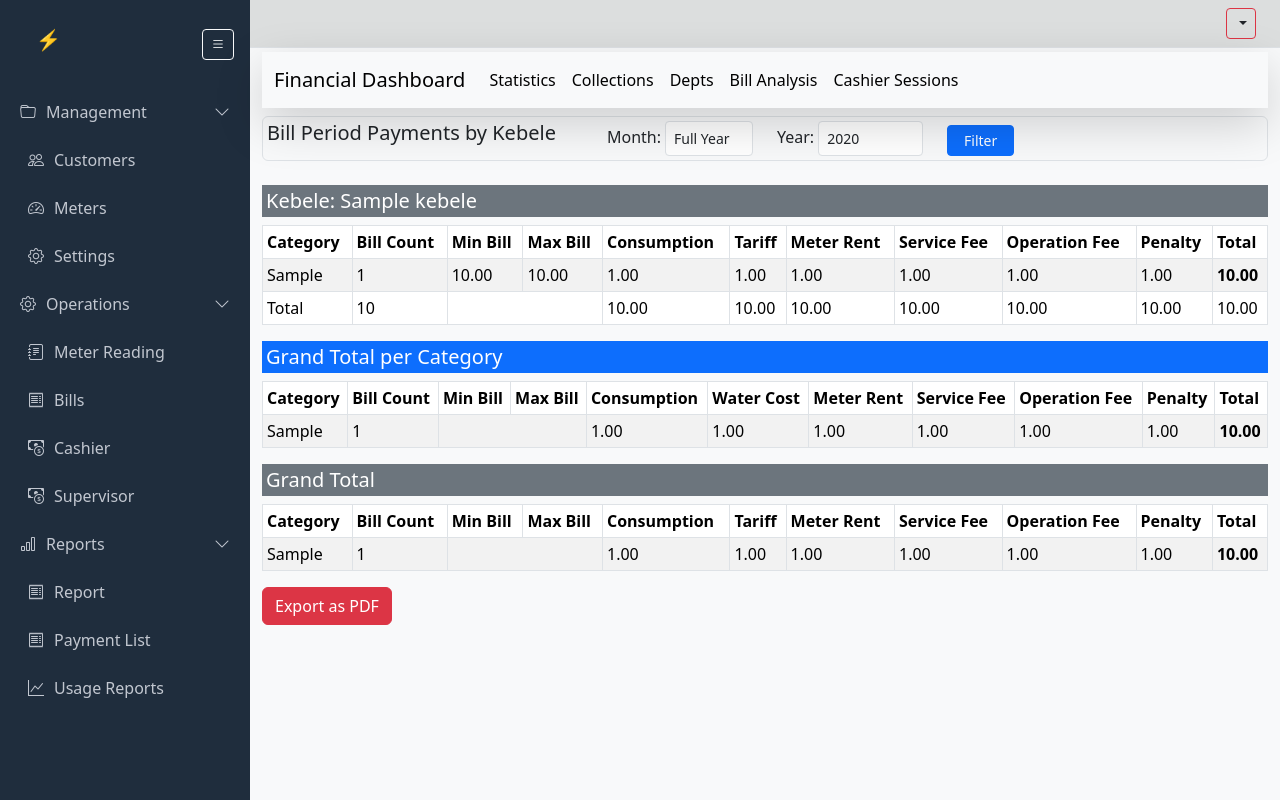
After one commit to Bahaaruukoo/utility-django, a Django app: template reports/templates/reports/kebele_category_report.html in a window 1280 px wide. The commit adds this page. Run offline with Django 5.2, Linux system fonts and the light colour scheme; the template is opened without the code that fills it: most values are stand-ins (such as "Sample title", 1, 10 or a date in 2020).

Commit message:
payment and reports

```diff
--- a/reports/services/collection_report_service.py
+++ b/reports/services/collection_report_service.py
@@ -52,10 +52,8 @@ def generate_monthly_collection_report(
         payment_date__gte=start,
         payment_date__lt=next_month
     )
-    print(payments)
     if branch:
         payments = payments.filter(branch=branch)
-
 
     # Monthly aggregation (for dashboard charts only)
     monthly_payments = Payment.objects.filter(
--- a/reports/services/debt_aging_service.py
+++ b/reports/services/debt_aging_service.py
@@ -58,7 +58,9 @@ def generate_debt_aging_report(tenant, as_of_date, branch=None):
 
     for bill in bills:
 
-        age_days = (as_of_date - bill.issue_date).days
+        #age_days = (as_of_date - bill.issue_date).days
+        age_days = (as_of_date.date() - bill.issue_date).days
+
         outstanding = bill.outstanding
 
         if age_days <= 30:
--- /dev/null
+++ b/reports/templates/reports/kebele_category_report.html
@@ -0,0 +1,205 @@
+{% extends "portal/base.html" %}
+{% block content %}
+
+<div class="container mt-1">
+    {% include 'reports/report_dashboard_header.html' %}
+
+    <!-- FILTER FORM -->
+    <form method="get" class="form-inline mb-4 p-1 border rounded bg-light ">
+        <div class="row">
+            <div class="col-4">
+                <h5 class="">Bill Period Payments by Kebele</h5>
+            </div>
+            <!-- MONTH -->
+            <div class="d-flex col-2">
+                <label class="mr-2 mt-1 me-1">Month:</label>
+                <select name="month" class="form-control form-control-sm mr-3">
+                    <option value="0" {% if selectedMonth == 0 %} selected {% endif %}>Full Year</option>
+                    {% for m in months %}
+                        <option value="{{ m }}" {% if m == selectedMonth %}selected{% endif %}>
+                            {{ m }}
+                        </option>
+                    {% endfor %}
+                </select>
+            </div>
+            <!-- YEAR -->
+            <div class="d-flex col-2">
+                <label class="mr-2 mt-1 me-1">Year:</label>
+                <select name="year" class="form-control form-control-sm mr-1">
+                    {% for y in years %}
+                        <option value="{{ y }}" {% if y == selectedYear %}selected{% endif %}>
+                            {{ y }}
+                        </option>
+                    {% endfor %}
+                </select>
+            </div>
+            <div class="col-2">
+                <button type="submit" class="btn btn-primary btn-sm px-3 mt-1">Filter</button>
+            </div>
+    </div>
+    </form>
+
+
+    <!-- REPORT -->
+    {% if reportsGroupedByKebele %}
+        {% for kebeleReport in reportsGroupedByKebele %}
+
+            <div class="mb-2">
+                <h5 class="bg-secondary text-white p-1">
+                    Kebele: {{ kebeleReport.kebele }}
+                </h5>
+
+                <table class="table table-bordered table-striped table-sm">
+                    <thead class="thead-dark">
+                        <tr>
+                            <th>Category</th>
+                            <th>Bill Count</th>
+                            <th>Min Bill</th>
+                            <th>Max Bill</th>
+                            <th>Consumption</th>
+                            <th>Tariff</th>
+                            <th>Meter Rent</th>
+                            <th>Service Fee</th>
+                            <th>Operation Fee</th>
+                            <th>Penalty</th>
+                            <th>Total</th>
+                        </tr>
+                    </thead>
+
+                    <tbody>
+                        {% for c in kebeleReport.categoryReports %}
+                        <tr>
+                            <td>{{ c.customerCategory }}</td>
+                            <td>{{ c.billCount }}</td>
+                            <td>{{ c.minBillAmount|floatformat:2 }}</td>
+                            <td>{{ c.maxBillAmount|floatformat:2 }}</td>
+                            <td>{{ c.totalConsumption|floatformat:2 }}</td>
+                            <td>{{ c.totalAmount|floatformat:2 }}</td>
+                            <td>{{ c.totalMeterRent|floatformat:2 }}</td>
+                            <td>{{ c.totalServiceCharge|floatformat:2 }}</td>
+                            <td>{{ c.totalOperationCharge|floatformat:2 }}</td>
+                            <td>{{ c.totalPenalty|floatformat:2 }}</td>
+                            <td><strong>{{ c.categoryTotal|floatformat:2 }}</strong></td>
+                        </tr>
+                        {% endfor %}
+                    </tbody>
+
+                    <tfoot class="bg-light font-weight-bold">
+                        <tr>
+                            <td>Total</td>
+                            <td>{{ kebeleReport.billCountKebeleTotal }}</td>
+                            <td colspan="2"></td>
+                            <td>{{ kebeleReport.consumptionKebeleTotal|floatformat:2 }}</td>
+                            <td>{{ kebeleReport.consCostKebeleTotal|floatformat:2 }}</td>
+                            <td>{{ kebeleReport.rentKebeleTotal|floatformat:2 }}</td>
+                            <td>{{ kebeleReport.serviceKebeleTotal|floatformat:2 }}</td>
+                            <td>{{ kebeleReport.operationKebeleTotal|floatformat:2 }}</td>
+                            <td>{{ kebeleReport.penaltyKebeleTotal|floatformat:2 }}</td>
+                            <td>{{ kebeleReport.kebeleTotal|floatformat:2 }}</td>
+                        </tr>
+                    </tfoot>
+                </table>
+            </div>
+        {% endfor %}
+    {% else %}
+        <div class="alert alert-warning">
+            No data found for selected period.
+        </div>
+    {% endif %}
+
+    <div class="mt-2">
+    <h5 class="bg-primary text-white p-1">Grand Total per Category</h5>
+
+    <table class="table table-bordered table-striped table-sm">
+        <thead class="thead-dark">
+            <tr>
+                <th>Category</th>
+                <th>Bill Count</th>
+                <th>Min Bill</th>
+                <th>Max Bill</th>
+                <th>Consumption</th>
+                <th>Water Cost</th>
+                <th>Meter Rent</th>
+                <th>Service Fee</th>
+                <th>Operation Fee</th>
+                <th>Penalty</th>
+                <th>Total</th>
+            </tr>
+        </thead>
+        <tbody>
+            {% for c in categoryTotals %}
+            <tr>
+                <td>{{ c.customerCategory }}</td>
+                <td>{{ c.billCount }}</td>
+                <td colspan="2"></td>
+                <td>{{ c.totalConsumption|floatformat:2 }}</td>
+                <td>{{ c.totalAmount|floatformat:2 }}</td>
+                <td>{{ c.totalMeterRent|floatformat:2 }}</td>
+                <td>{{ c.totalServiceCharge|floatformat:2 }}</td>
+                <td>{{ c.totalOperationCharge|floatformat:2 }}</td>
+                <td>{{ c.totalPenalty|floatformat:2 }}</td>
+                <td><strong>{{ c.categoryTotal|floatformat:2 }}</strong></td>
+            </tr>
+            {% endfor %}
+        </tbody>
+    </table>
+    </div>
+
+<!-- Grand Totoal REPORT -->
+    {% if grandTotals %}
+            <div class="mb-2">
+                <h5 class="bg-secondary text-white p-1">
+                    Grand Total
+                </h5>
+
+                <table class="table table-bordered table-striped table-sm">
+                    <thead class="thead-dark">
+                        <tr>
+                            <th>Category</th>
+                            <th>Bill Count</th>
+                            <th>Min Bill</th>
+                            <th>Max Bill</th>
+                            <th>Consumption</th>
+                            <th>Tariff</th>
+                            <th>Meter Rent</th>
+                            <th>Service Fee</th>
+                            <th>Operation Fee</th>
+                            <th>Penalty</th>
+                            <th>Total</th>
+                        </tr>
+                    </thead>
+
+                    <tbody>
+                        <tr>
+                            <td>{{ grandTotals.customerCategory }}</td>
+                            <td>{{ grandTotals.billCount }}</td>
+                            <td colspan="2"></td>
+                            <td>{{ grandTotals.totalConsumption|floatformat:2 }}</td>
+                            <td>{{ grandTotals.totalAmount|floatformat:2 }}</td>
+                            <td>{{ grandTotals.totalMeterRent|floatformat:2 }}</td>
+                            <td>{{ grandTotals.totalServiceCharge|floatformat:2 }}</td>
+                            <td>{{ grandTotals.totalOperationCharge|floatformat:2 }}</td>
+                            <td>{{ grandTotals.totalPenalty|floatformat:2 }}</td>
+                            <td><strong>{{ grandTotals.grandTotal|floatformat:2 }}</strong></td>
+                        </tr>
+                    </tbody>
+                </table>
+            </div>
+
+    {% else %}
+        <div class="alert alert-warning">
+            No data found for selected filters.
+        </div>
+    {% endif %}
+
+    <!-- EXPORT BUTTON -->
+    <form method="get" action="#">
+        <input type="hidden" name="month" value="{{ selectedMonth }}">
+        <input type="hidden" name="year" value="{{ selectedYear }}">
+        <button class="btn btn-danger">Export as PDF</button>
+    </form>
+
+</div>
+
+{% endblock %}
+{% include  "portal/includes/pagination.html" %}
--- a/reports/templates/reports/report_dashboard_header.html
+++ b/reports/templates/reports/report_dashboard_header.html
@@ -7,10 +7,11 @@
         </button>
         <div class="collapse navbar-collapse" id="navbarNavAltMarkup">
         <div class="navbar-nav">
-            <a class="nav-link active" aria-current="page" href="{% url 'monthly_statistics' %}">Stat</a>
+            <a class="nav-link active" aria-current="page" href="{% url 'monthly_statistics' %}">Statistics</a>
             <a class="nav-link active" href="{% url 'collection_report_generate' %}">Collections</a>
             <a class="nav-link active" href="{% url 'debt_aging_report' %}">Depts</a>
-            <a class="nav-link active" href="{% url 'report_cashier_sessions' %}">Session</a>
+            <a class="nav-link active" href="{% url 'kebele_category' %}">Bill Analysis</a>
+            <a class="nav-link active" href="{% url 'report_cashier_sessions' %}">Cashier Sessions</a>
         </div>
         </div>
     </div>
--- a/reports/templates/reports/session_financial_report.html
+++ b/reports/templates/reports/session_financial_report.html
@@ -1,7 +1,8 @@
 {% extends "portal/base.html" %}
 {% block content %}
 
-<div class="container mt-2">
+<div class="container mt-1">
+    {% include 'reports/report_dashboard_header.html' %}
 
     <h5 class="mb-3">Session Financial Report</h5>
 
--- a/reports/urls.py
+++ b/reports/urls.py
@@ -2,8 +2,9 @@ from django.urls import path
 
 from .views import (billing_report_detail, billing_report_generate,
                     collection_report_detail, collection_report_generate,
-                    dashboard, debt_aging_report, print_session_report_view,
-                    session_financial_report, statistics_view)
+                    dashboard, debt_aging_report, kebele_category_report,
+                    print_session_report_view, session_financial_report,
+                    statistics_view)
 
 urlpatterns = [
     path("statistics/monthly/", statistics_view, name="monthly_statistics"),
@@ -16,4 +17,5 @@ urlpatterns = [
     path("session/", session_financial_report, name="report_cashier_sessions"),
     path("session/<int:session_id>", print_session_report_view, name="report_cashier_sessions_print"),
     path("dashboard/", dashboard, name="report_dashboard"),
+    path("kebele-category/", kebele_category_report, name="kebele_category"),
 ]
```
Also changed, not shown: payments/models.py (+7 -1 lines), reports/services/statistics_generator.py (+11 -3 lines), reports/templates/reports/monthly_statistics.html (+17 -15 lines), reports/views.py (+262 -9 lines), payments/migrations/0014_payment_payments_pa_is_reve_81ef48_idx_and_more.py (added).
